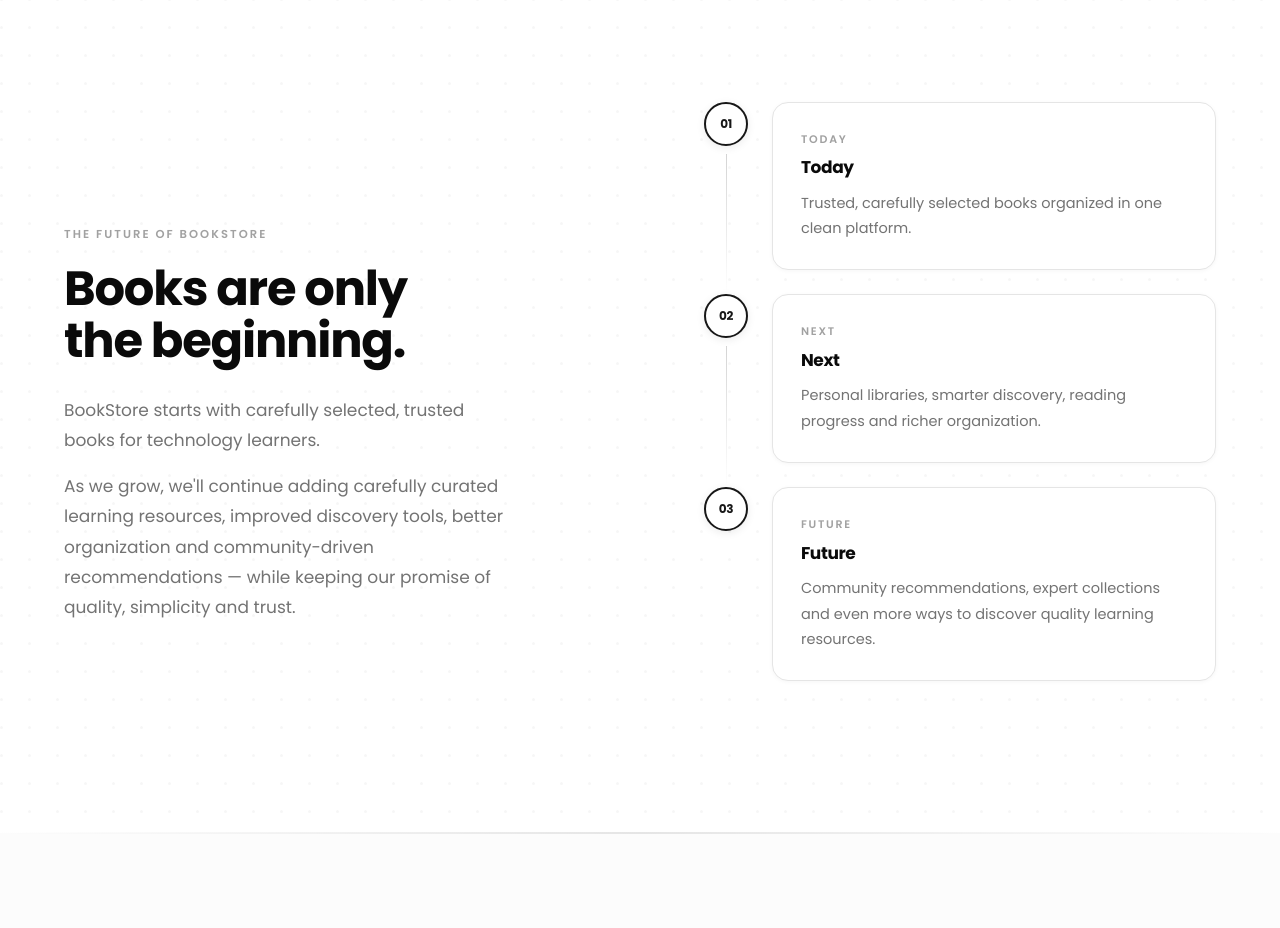
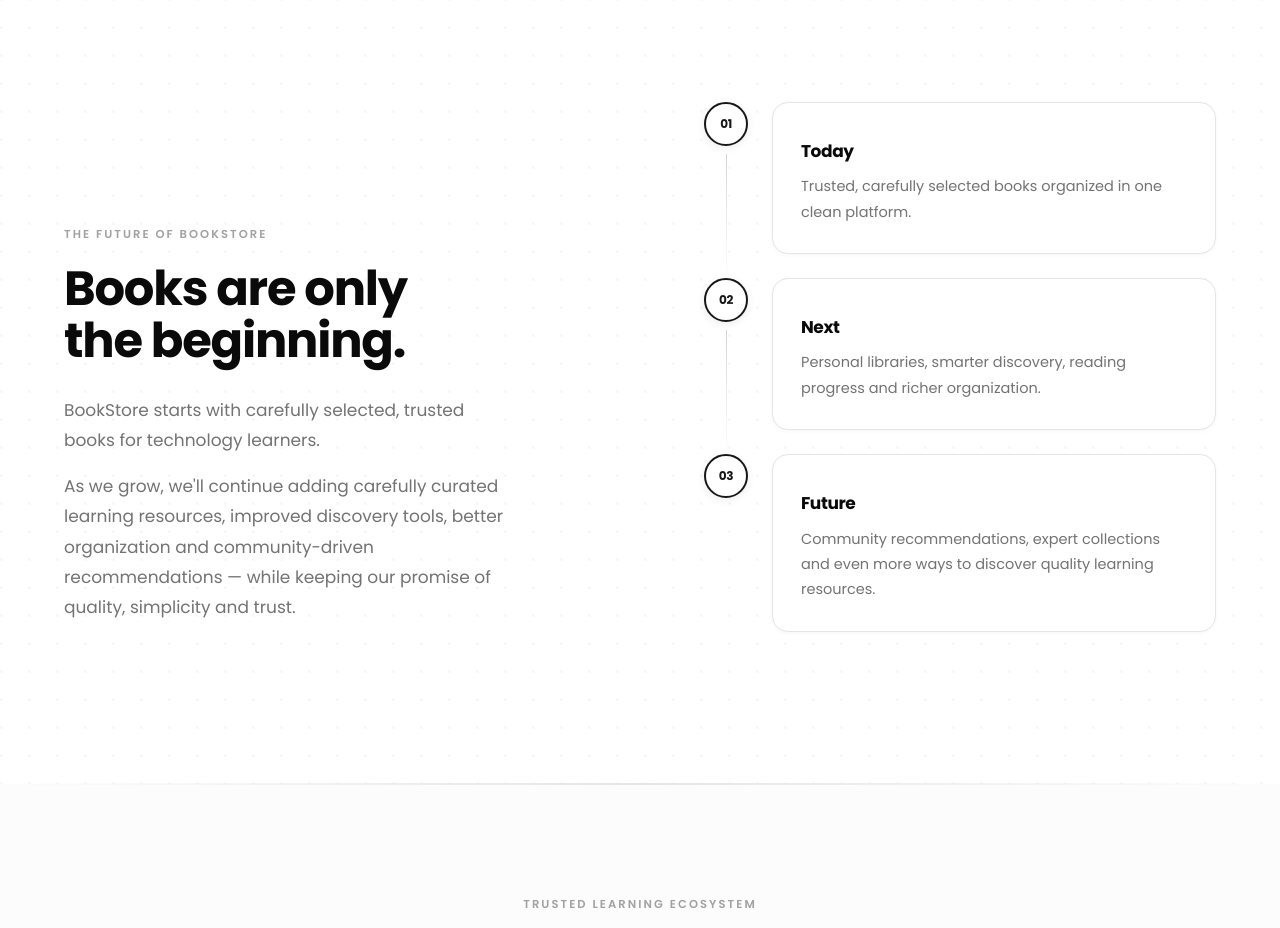
Before and after one commit to realstin/booksstore-frontend, a React (Vite) app: page /homepage in a window 1280 px wide. Shown: the part 8060-8988 px from the top of the page. Built offline with nearby package versions, Linux system fonts and the light colour scheme; no server answers; the HTML template or start-up script is replaced by a standard one.

Commit message:
cleaned our roadmap part

```diff
--- a/src/pages/components/Homepage/FutureOfBookStore.jsx
+++ b/src/pages/components/Homepage/FutureOfBookStore.jsx
@@ -13,21 +13,18 @@ const ease = [0.22, 1, 0.36, 1];
 const roadmap = [
   {
     number: "01",
-    phase: "Today",
     title: "Today",
     description:
       "Trusted, carefully selected books organized in one clean platform.",
   },
   {
     number: "02",
-    phase: "Next",
     title: "Next",
     description:
       "Personal libraries, smarter discovery, reading progress and richer organization.",
   },
   {
     number: "03",
-    phase: "Future",
     title: "Future",
     description:
       "Community recommendations, expert collections and even more ways to discover quality learning resources.",
```
